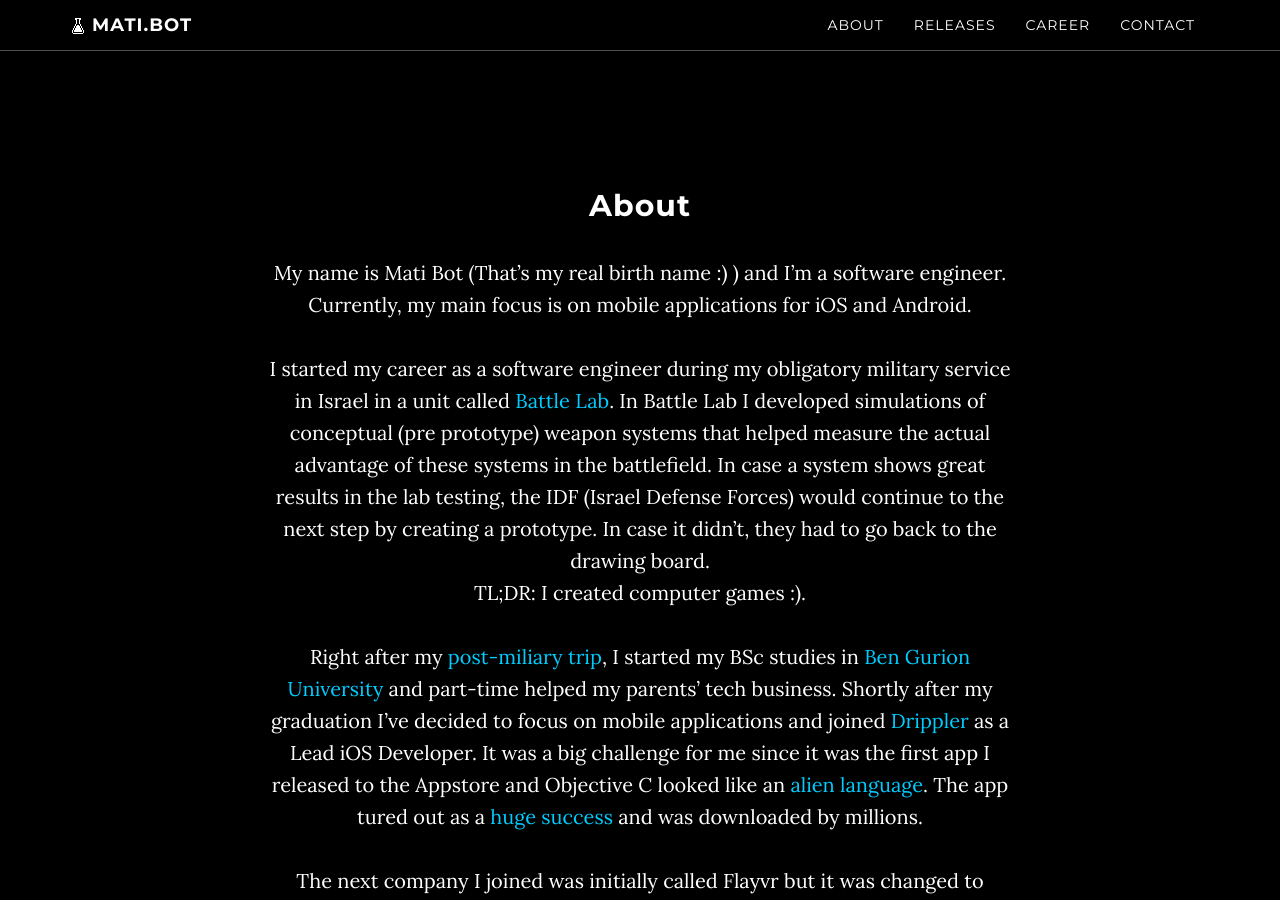
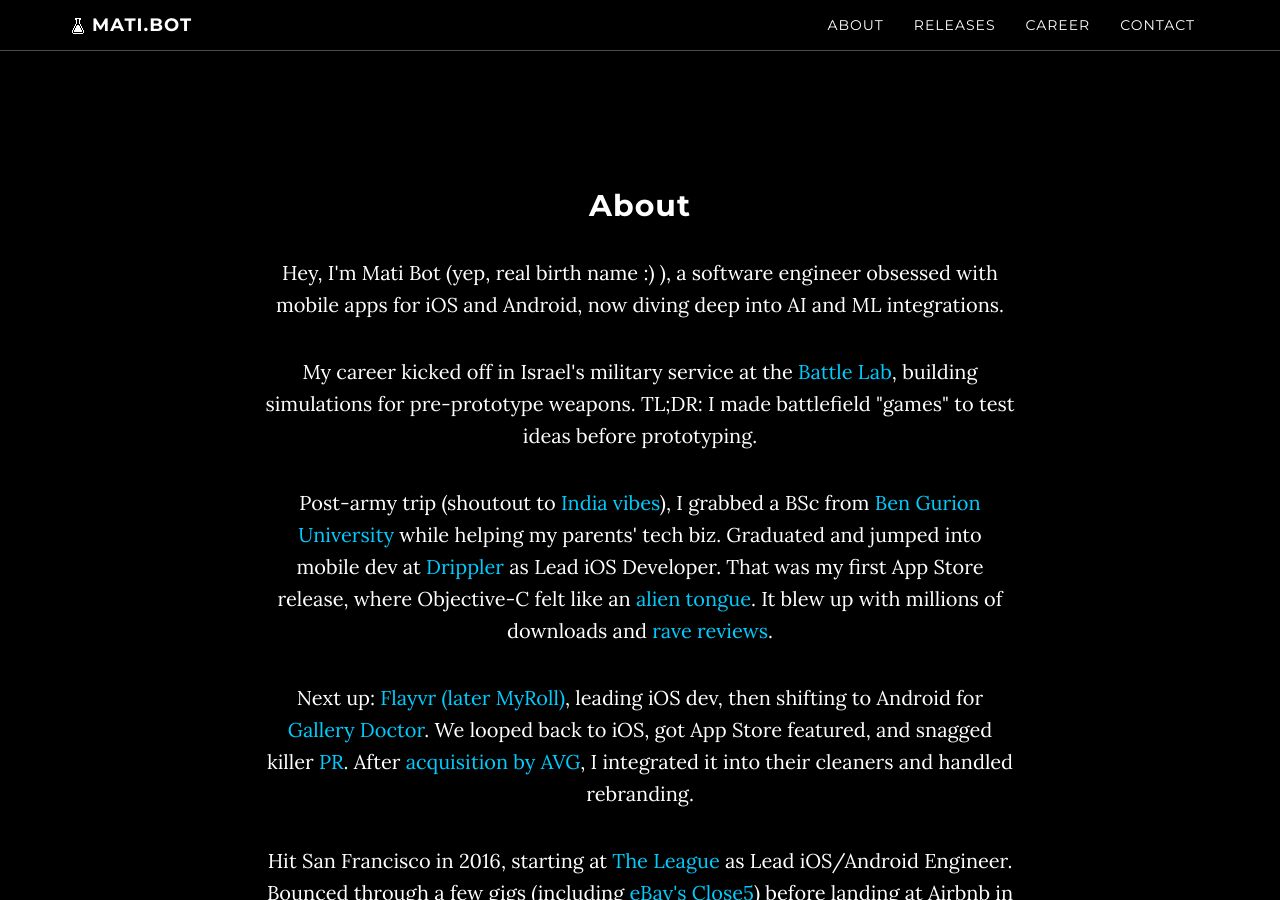
Before and after one commit to MatiBot/MatiBot.github.io, a Jekyll site: the page built from index.html, in a window 1280 px wide and 900 px high, scrolled down 961 px. Built offline with Jekyll 4.4.1, drawn with Linux system fonts in a browser that asks for light colours; comment, search, counter and statistics services are not loaded; some of the changed text lies outside the part shown.

Commit message:
Update about.html

```diff
--- a/about.html
+++ b/about.html
@@ -5,24 +5,14 @@ title: About
 ---
 ## About
 
-My name is Mati Bot (That's my real birth name :) ) and I'm a software engineer.<br>
-Currently, my main focus is on mobile applications for iOS and Android.<br><br>
-I started my career as a software engineer during my obligatory military service in Israel in a unit called <a href="https://www.idfblog.com/blog/2012/01/05/virtual-reality-the-idf-ground-forces-battle-lab/">Battle Lab</a>.
-In Battle Lab I developed simulations of conceptual (pre prototype) weapon systems that helped measure the actual advantage of these systems in the battlefield.
-In case a system shows great results in the lab testing, the IDF (Israel Defense Forces) would continue to the next step by creating a prototype. In case it didn't, they had to go back to the drawing board.<br> TL;DR: I created computer games :). <br><br>
-Right after my <a href="http://www.quora.com/Why-do-Israelis-love-to-travel-to-India">post-miliary trip</a>, I started my BSc studies in <a href="http://www.bgu.ac.il">Ben Gurion University</a> and part-time helped my parents' tech business.
-Shortly after my graduation I've decided to focus on mobile applications and joined <a href="http://www.drippler.com">Drippler</a> as a Lead iOS Developer.
-It was a big challenge for me since it was the first app I released to the Appstore and Objective C looked like an <a href="https://www.youtube.com/watch?v=0Qm07MUkgiA">alien language</a>.
-The app tured out as a <a href="http://gizmodo.com/5995398/drippler-turn-your-phone-into-the-best-damn-phone-it-can-be">huge success</a> and was downloaded by millions.<br><br>
-The next company I joined was initially called Flayvr but it was changed to <a href="http://www.myroll.com">MyRoll</a>.
-In MyRoll I led the development of MyRoll for iOS till we have decided to focus on the Android Platform.
-In Android I led the development of the <a href="http://www.gallerydoctor.com">Gallery Doctor</a> App.
-Shortly after, We returned to my platform of choice by creating Gallery Doctor for iOS.
-That version was featured for 2 weeks in the Appstore and got great <a href="http://venturebeat.com/2015/08/21/10-apps-that-should-be-core-smartphone-features/">PR</a>.<br><br>
-Following <a href="http://venturebeat.com/2015/11/12/avg-acquires-israeli-photo-management-startup-myroll-plans-to-integrate-the-technologies/">MyRoll's acquisition by AVG Technologies</a>, I worked in the <a href="http://androidcommunity.com/avg-cleaner-for-android-now-with-photo-cleaner-function-20160106/">integration between Gallery Doctor and AVG Cleaner for Android</a> and on the rebranding of Gallery Doctor for iOS to AVG Photo Cleaner for iOS.
+<p>Hey, I'm Mati Bot (yep, real birth name :) ), a software engineer obsessed with mobile apps for iOS and Android, now diving deep into AI and ML integrations.</p>
 
-I moved to San Francisco in March 2016, My first job here for <a href="http://www.theleague.com/">The League</a> as a Lead iOS and Android Engineer.
+<p>My career kicked off in Israel's military service at the <a href="https://www.idfblog.com/blog/2012/01/05/virtual-reality-the-idf-ground-forces-battle-lab/">Battle Lab</a>, building simulations for pre-prototype weapons. TL;DR: I made battlefield "games" to test ideas before prototyping.</p>
 
-Since then I switched a few positions till I ended up at Airbnb as Software Engineer for iOS & Android
+<p>Post-army trip (shoutout to <a href="http://www.quora.com/Why-do-Israelis-love-to-travel-to-India">India vibes</a>), I grabbed a BSc from <a href="http://www.bgu.ac.il">Ben Gurion University</a> while helping my parents' tech biz. Graduated and jumped into mobile dev at <a href="https://gizmodo.com/drippler-turn-your-phone-into-the-best-damn-phone-it-c-5995398">Drippler</a> as Lead iOS Developer. That was my first App Store release, where Objective-C felt like an <a href="https://www.youtube.com/watch?v=0Qm07MUkgiA">alien tongue</a>. It blew up with millions of downloads and <a href="http://gizmodo.com/5995398/drippler-turn-your-phone-into-the-best-damn-phone-it-can-be">rave reviews</a>.</p>
 
-Besides of being an iOS/Android freak and a <a href="https://waitbutwhy.com/2016/03/cryonics.html">cryonicist</a>, I'm insterested in <a href="http://astro.mati.bot">astrophotography</a>, learning new languages like Japanese and Chinese, Travel the world and collect shot glasses.
+<p>Next up: <a href="http://www.myroll.com">Flayvr (later MyRoll)</a>, leading iOS dev, then shifting to Android for <a href="http://www.gallerydoctor.com">Gallery Doctor</a>. We looped back to iOS, got App Store featured, and snagged killer <a href="http://venturebeat.com/2015/08/21/10-apps-that-should-be-core-smartphone-features/">PR</a>. After <a href="http://venturebeat.com/2015/11/12/avg-acquires-israeli-photo-management-startup-myroll-plans-to-integrate-the-technologies/">acquisition by AVG</a>, I integrated it into their cleaners and handled rebranding.</p>
+
+<p>Hit San Francisco in 2016, starting at <a href="http://www.theleague.com/">The League</a> as Lead iOS/Android Engineer. Bounced through a few gigs (including <a href="http://www.close5.com/">eBay's Close5</a>) before landing at Airbnb in 2017 as a Software Engineer. Climbed to Staff, contributing to projects like adding support for Arabic and Hebrew languages, and implementing a 1-year app deprecation policy that really helped align the company around a single policy, making it clear when backend code could be removed to streamline maintenance and reduce tech debt. Then transitioned to Engineering Manager, now leading mobile innovation teams.</p>
+
+<p>Beyond code, I'm a <a href="https://waitbutwhy.com/2016/03/cryonics.html">cryonicist</a>, <a href="http://astro.mati.bot">astrophotography</a> nerd, language learner (Japanese, Chinese), world traveler, and shot glass collector. In 2025, adding AI apps and sustainable tech. Can't let the robots win!</p>
```
